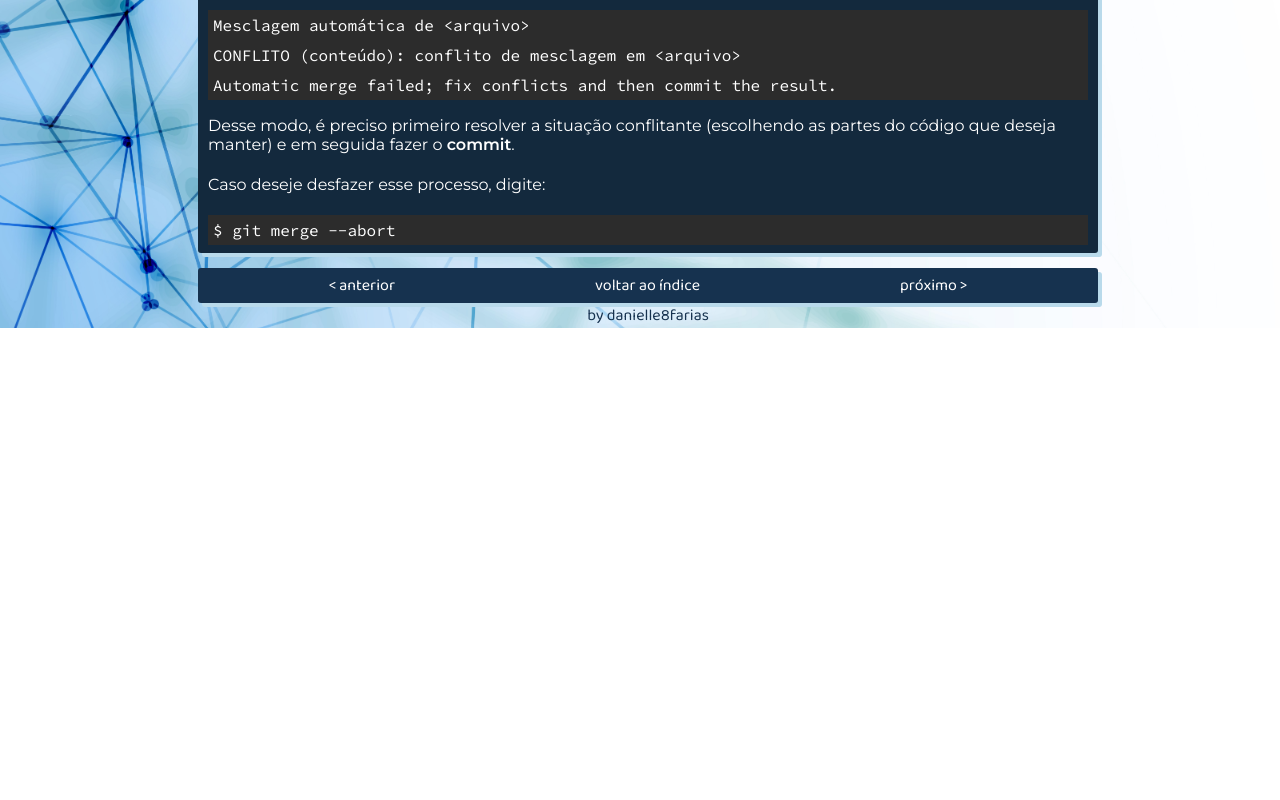
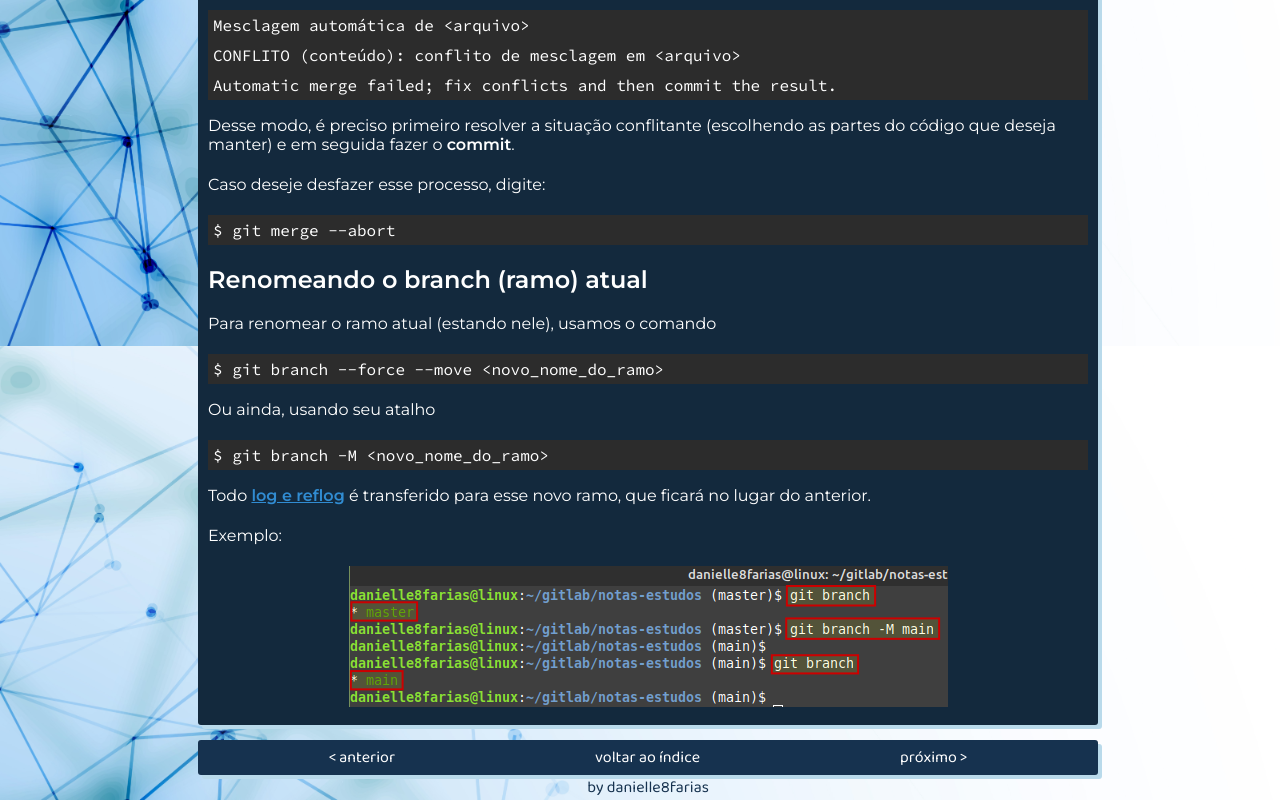
Before and after one commit to danielle8farias-zz/tutorial-git-github, a plain HTML site: page p0014_branch.html in a window 1280 px wide. Shown: the part 2854-3654 px from the top of the page. Before the commit the page ends 3182 px from the top, so only its background shows below. Drawn offline with Linux system fonts and the light colour scheme.

Commit message:
sobre renomeação de branches

```diff
--- a/p0014_branch.html
+++ b/p0014_branch.html
@@ -155,6 +155,28 @@
                 <code class="caixa-codigo">
                     $ git merge --abort
                 </code>
+                <h2>
+                    Renomeando o branch (ramo) atual
+                </h2>
+                <p>
+                    Para renomear o ramo atual (estando nele), usamos o comando
+                </p>
+                <code class="caixa-codigo">
+                    $ git branch --force --move &lt;novo_nome_do_ramo&gt;
+                </code>
+                <p>
+                    Ou ainda, usando seu atalho
+                </p>
+                <code class="caixa-codigo">
+                    $ git branch -M &lt;novo_nome_do_ramo&gt;
+                </code>
+                <p>
+                    Todo <strong><a class="link-artigo" href="p0005_log_reflog.html">log e reflog</a></strong> é transferido para esse novo ramo, que ficará no lugar do anterior.
+                </p>
+                <p>
+                    Exemplo:
+                </p>
+                <img class="exemplo" src="img/p0014-4.png" alt="mudando o nome do ramo atual">
             </article>
             <nav>
                 <div class="nav-esquerda">
```
Also changed, not shown: img/p0014-4.png (added).
